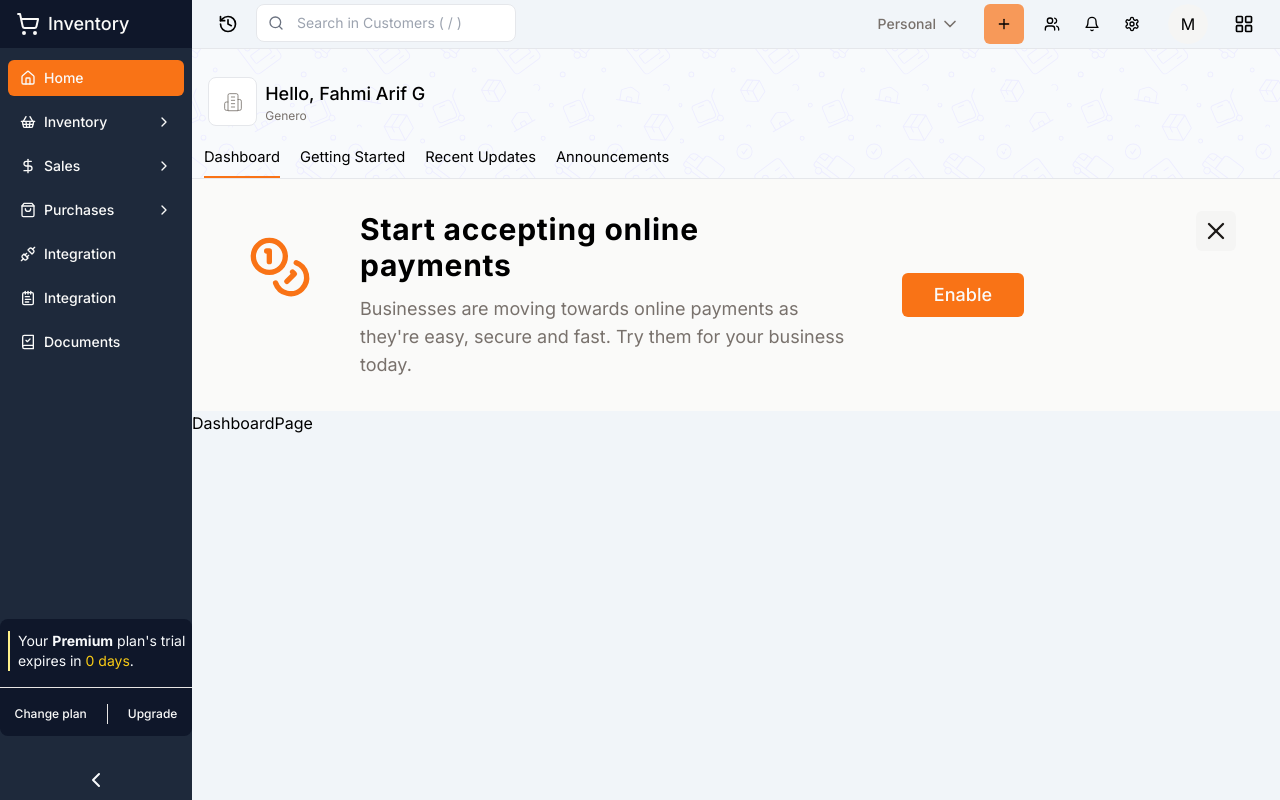
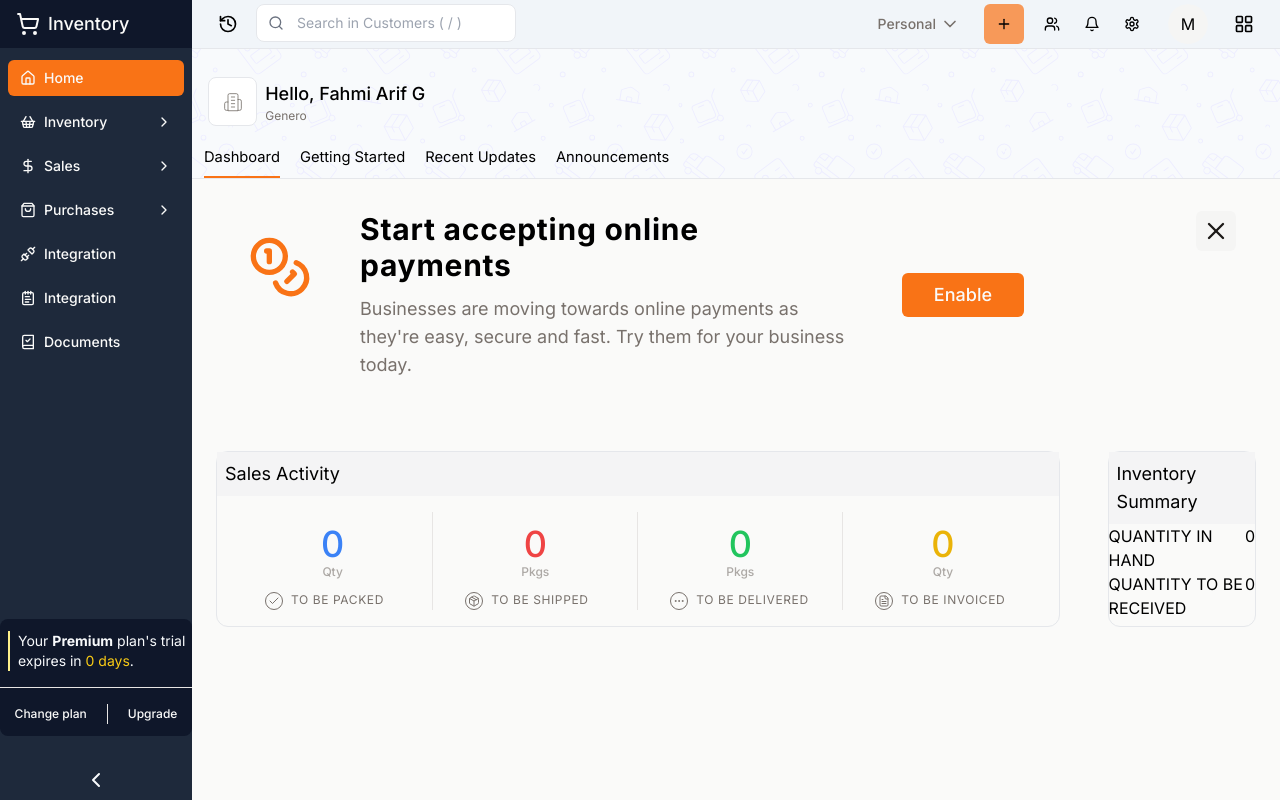
Before and after one commit to muchfahmiarif/inventory-management, a Next.js app: page /office/home/inventory-dashboard in a window 1280 px wide. Shown: the top 800 px of the page. Built offline with nearby package versions, Linux system fonts and the light colour scheme.

Commit message:
`home` add components sales activity on dashboard

```diff
--- a/app/(back-office)/layout.tsx
+++ b/app/(back-office)/layout.tsx
@@ -11,7 +11,7 @@ const LayoutOffice = ({ children }: LayoutOfficeProps) => {
   return (
     <div className="flex">
       <Sidebar />
-      <main className="bg-slate-100 w-full min-h-screen">
+      <main className="bg-primary-foreground w-full min-h-screen">
         <HeaderComponents />
         {children}
       </main>
--- a/app/(back-office)/office/home/inventory-dashboard/page.tsx
+++ b/app/(back-office)/office/home/inventory-dashboard/page.tsx
@@ -1,11 +1,94 @@
 import BannerDashboard from "@/components/office/home/banner-dashboard";
+import { Button } from "@/components/ui/button";
+import { Separator } from "@/components/ui/separator";
+import { Check, Ellipsis, FileText, Package } from "lucide-react";
 import React from "react";
 
 const DashboardPage = () => {
   return (
-    <div className="h-[200rem]">
+    <div className="h-[200rem] bg-primary-foreground">
       <BannerDashboard />
-      DashboardPage
+      {/* Part 1 */}
+      <div className="flex flex-row justify-between">
+        {/* Sales Activity */}
+        <div className="border flex flex-col rounded-xl mt-10 mx-6">
+          <div className="bg-zinc-100 p-2">
+            <h2 className="text-lg">Sales Activity</h2>
+          </div>
+          <div className="flex flex-row justify-center items-center m-4">
+            <div className="flex flex-col px-8">
+              <Button variant={"ghost"} size={"default"} className="mx-4 flex flex-col p-10">
+                <h5 className="text-blue-500 text-4xl">0</h5>
+                <p className="text-muted-foreground/60 text-xs">Qty</p>
+              </Button>
+              <p className="uppercase text-muted-foreground text-xs flex flex-row tracking-wider gap-x-2">
+                <div className="rounded-full border border-muted-foreground p-[0.125rem]">
+                  <Check className="h-3 w-3" />
+                </div>
+                To be packed
+              </p>
+            </div>
+            <Separator orientation={"vertical"} />
+            <div className="flex flex-col px-8">
+              <Button variant={"ghost"} size={"default"} className="mx-4 flex flex-col p-10">
+                <h5 className="text-red-500 text-4xl">0</h5>
+                <p className="text-muted-foreground/60 text-xs">Pkgs</p>
+              </Button>
+              <p className="uppercase text-muted-foreground text-xs flex flex-row tracking-wider gap-x-2">
+                <div className="rounded-full border border-muted-foreground p-[0.125rem]">
+                  <Package className="h-3 w-3" />
+                </div>
+                To be shipped
+              </p>
+            </div>
+            <Separator orientation={"vertical"} />
+            <div className="flex flex-col px-8">
+              <Button variant={"ghost"} size={"default"} className="mx-4 flex flex-col p-10">
+                <h5 className="text-green-500 text-4xl">0</h5>
+                <p className="text-muted-foreground/60 text-xs">Pkgs</p>
+              </Button>
+              <p className="uppercase text-muted-foreground text-xs flex flex-row tracking-wider gap-x-2">
+                <div className="rounded-full border border-muted-foreground p-[0.125rem]">
+                  <Ellipsis className="h-3 w-3" />
+                </div>
+                To be delivered
+              </p>
+            </div>
+            <Separator orientation={"vertical"} />
+            <div className="flex flex-col px-8">
+              <Button variant={"ghost"} size={"default"} className="mx-4 flex flex-col p-10">
+                <h5 className="text-yellow-500 text-4xl">0</h5>
+                <p className="text-muted-foreground/60 text-xs">Qty</p>
+              </Button>
+              <p className="uppercase text-muted-foreground text-xs flex flex-row tracking-wider gap-x-2">
+                <div className="rounded-full border border-muted-foreground p-[0.125rem]">
+                  <FileText className="h-3 w-3" />
+                </div>
+                To be invoiced
+              </p>
+            </div>
+          </div>
+        </div>
+        {/* Inventory Summary */}
+        <div className="flex flex-col border rounded-xl mt-10 mx-6">
+          <div className="bg-zinc-100 p-2">
+            <h2 className="text-lg">Inventory Summary</h2>
+          </div>
+          <div className="flex flex-col">
+            <div className="uppercase flex flex-row justify-between">
+              <p>Quantity in hand</p>
+              <p>0</p>
+            </div>
+            <div className="uppercase flex flex-row justify-between">
+              <p>Quantity to be received</p>
+              <p>0</p>
+            </div>
+          </div>
+        </div>
+      </div>
+      {/* Part 2 */}
+      {/* Part 3 */}
+      {/* Part 4 */}
     </div>
   );
 };
```
